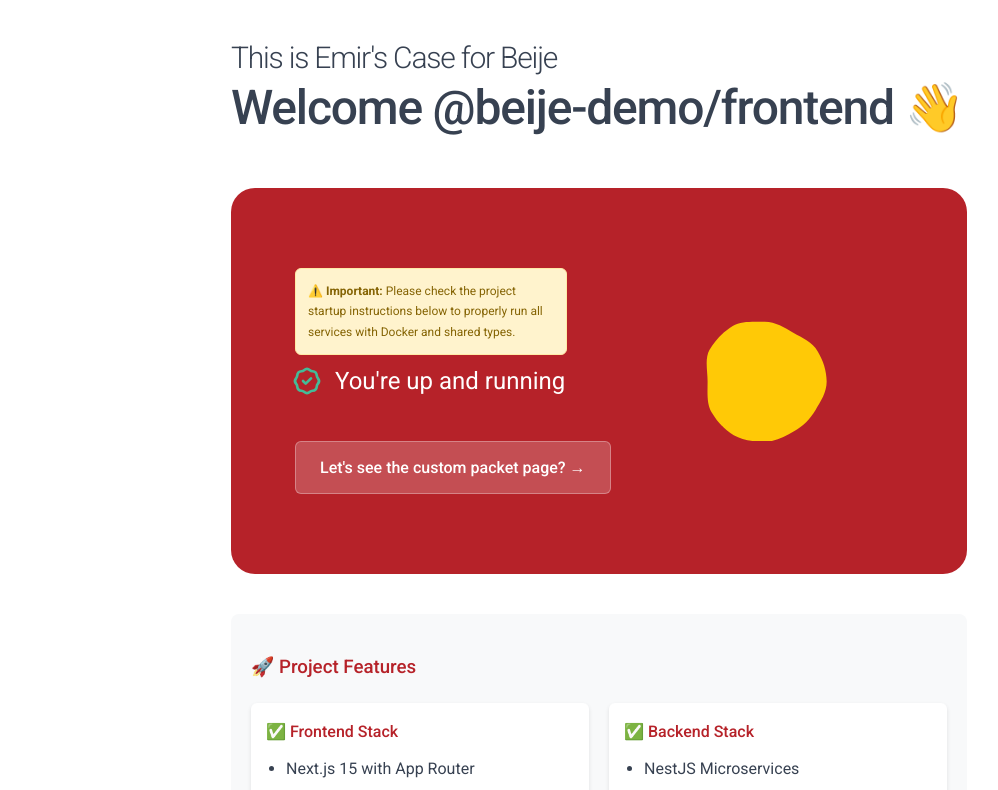
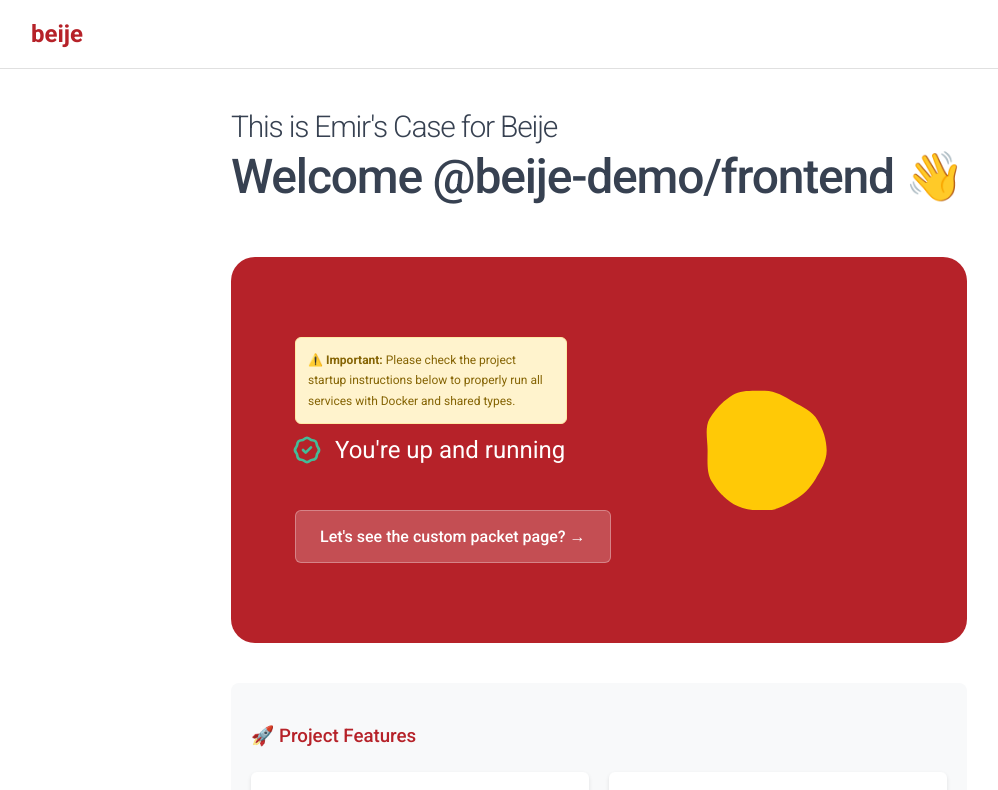
Before and after one commit to EmirEsen/beije-demo, a Next.js app in the folder apps/frontend/: page / in a window 1280 px wide. Shown: the top 790 px of the page, without its empty margins (41-1039 px from the left). Built offline with nearby package versions, Linux system fonts and the light colour scheme; no server answers.

Commit message:
feat(ui): add header with global cart

```diff
--- a/apps/frontend/src/app/layout.tsx
+++ b/apps/frontend/src/app/layout.tsx
@@ -1,7 +1,9 @@
 import './global.css';
+import Link from 'next/link';
 import ThemeProvider from '../providers/ThemeProvider';
 import ReduxProvider from '../providers/ReduxProvider';
 import Footer from '../components/Footer';
+import CartIndicator from '../components/CartIndicator';
 
 export const metadata = {
   title: 'Welcome to frontend',
@@ -18,8 +20,44 @@
       <body>
         <ReduxProvider>
           <ThemeProvider>
-            <div style={{ display: "flex", flexDirection: "column" }}>
-              <div >
+            <div style={{ display: "flex", flexDirection: "column", minHeight: "100vh" }}>
+              {/* Header with Cart Indicator */}
+              <header style={{
+                backgroundColor: "#FFFFFF",
+                borderBottom: "1px solid #E0E0E0",
+                padding: "1rem 0",
+                display: "flex",
+                justifyContent: "center",
+                alignItems: "center",
+                position: "sticky",
+                top: 0,
+                zIndex: 1000
+              }}>
+                <div style={{
+                  display: "flex",
+                  justifyContent: "space-between",
+                  alignItems: "center",
+                  width: "100%",
+                  maxWidth: "1200px",
+                  padding: "0 2rem"
+                }}>
+                  <Link
+                    href="/"
+                    style={{
+                      fontSize: "1.5rem",
+                      fontWeight: 600,
+                      color: "#b62229",
+                      textDecoration: "none",
+                      cursor: "pointer"
+                    }}
+                  >
+                    beije
+                  </Link>
+                  <CartIndicator />
+                </div>
+              </header>
+
+              <div style={{ flex: 1 }}>
                 {children}
               </div>
               <Footer />
```
